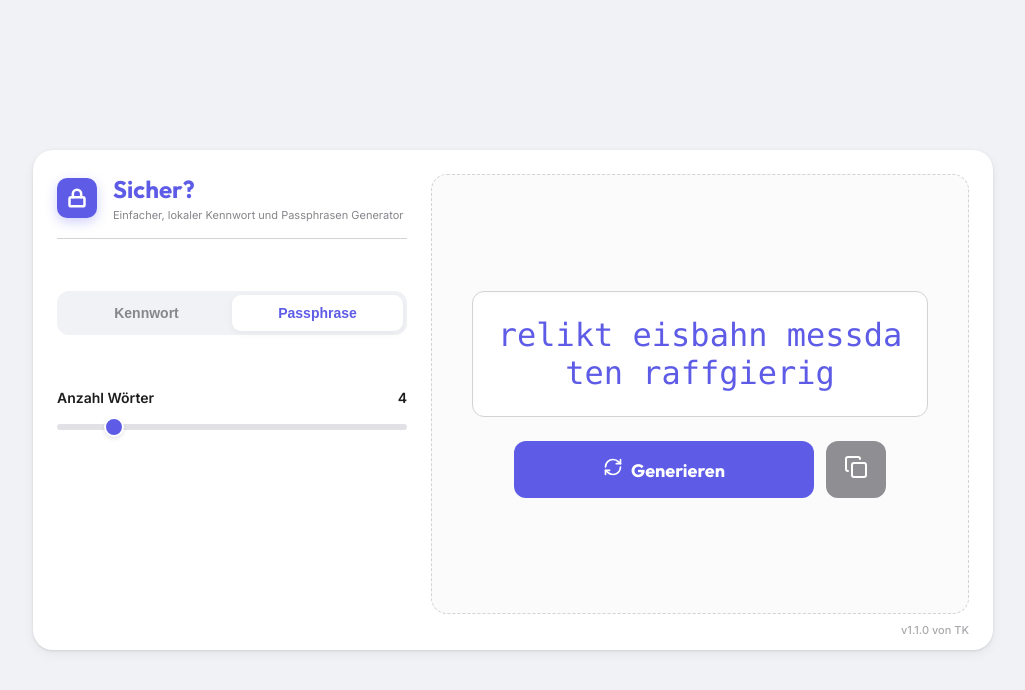
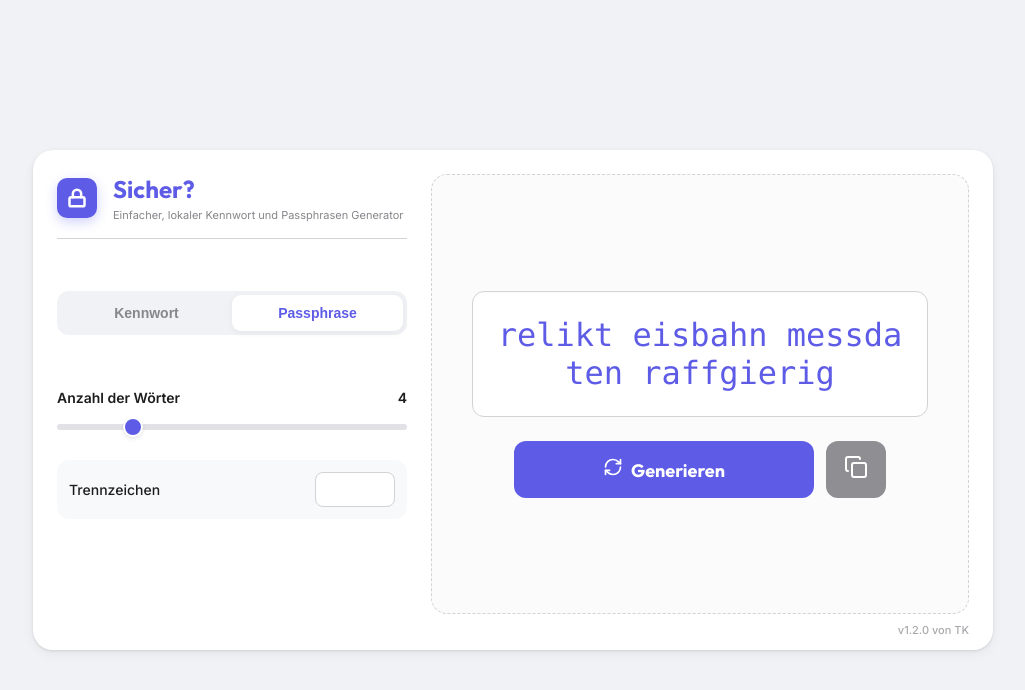
Before and after one commit to FlyingT/sicher, a React (Vite) app: page / in a window 1280 px wide. Both pictures are taken after a click on the button "Passphrase". Shown: the top 690 px of the page, without its empty margins (127-1152 px from the left). Built offline with nearby package versions, Linux system fonts and the light colour scheme.

Commit message:
Feature: Benutzerdefiniertes Trennzeichen für Passphrasen und Slider-Anpassungen (v1.2.0)

```diff
--- a/src/App.tsx
+++ b/src/App.tsx
@@ -7,6 +7,7 @@ const App: React.FC = () => {
     const [password, setPassword] = useState('');
     const [length, setLength] = useState(16);
     const [wordCount, setWordCount] = useState(4);
+    const [separator, setSeparator] = useState(' ');
     const [includeUppercase, setIncludeUppercase] = useState(true);
     const [includeNumbers, setIncludeNumbers] = useState(true);
     const [includeSymbols, setIncludeSymbols] = useState(true);
@@ -18,7 +19,7 @@ const App: React.FC = () => {
             const array = new Uint32Array(wordCount);
             window.crypto.getRandomValues(array);
             const words = Array.from(array).map(num => wordlist[num % wordlist.length]);
-            setPassword(words.join(' '));
+            setPassword(words.join(separator));
             return;
         }
 
@@ -62,7 +63,7 @@ const App: React.FC = () => {
         }
 
         setPassword(generated);
-    }, [mode, length, wordCount, includeUppercase, includeNumbers, includeSymbols, excludeConfusing]);
+    }, [mode, length, wordCount, separator, includeUppercase, includeNumbers, includeSymbols, excludeConfusing]);
 
     useEffect(() => {
         generatePassword();
@@ -153,18 +154,32 @@ const App: React.FC = () => {
                         </div>
                     </>
                 ) : (
+                    <div className="control-group">
                         <div className="slider-container">
                             <div className="slider-info">
-                            <span>Anzahl Wörter</span>
+                                <span>Anzahl der Wörter</span>
                                 <span>{wordCount}</span>
                             </div>
                             <input
                                 type="range"
                                 min="3"
-                            max="10"
+                                max="8"
                                 value={wordCount}
                                 onChange={e => setWordCount(parseInt(e.target.value))}
                             />
+                        </div>
+
+                        <div className="input-group">
+                            <span className="input-label">Trennzeichen</span>
+                            <input
+                                type="text"
+                                className="text-input"
+                                value={separator}
+                                onChange={e => setSeparator(e.target.value)}
+                                placeholder="Leerzeichen"
+                                maxLength={5}
+                            />
+                        </div>
                     </div>
                 )}
             </aside>
@@ -191,7 +206,7 @@ const App: React.FC = () => {
             </main>
             <footer className="version-indicator">
                 <a href="https://github.com/FlyingT/sicher/blob/main/CHANGELOG.md" target="_blank" rel="noopener noreferrer">
-                    v1.1.0 von TK
+                    v1.2.0 von TK
                 </a>
             </footer>
         </div>
--- a/src/index.css
+++ b/src/index.css
@@ -119,6 +119,37 @@ body {
   background: var(--bg-card);
   color: var(--primary);
   box-shadow: 0 2px 8px rgba(0, 0, 0, 0.05);
+}
+
+.input-group {
+  display: flex;
+  justify-content: space-between;
+  align-items: center;
+  padding: 12px;
+  background: #f8f9fa;
+  border-radius: var(--radius);
+  margin-top: 10px;
+}
+
+.input-label {
+  font-weight: 500;
+  font-size: 14px;
+}
+
+.text-input {
+  width: 80px;
+  padding: 8px 12px;
+  border: 1px solid var(--border);
+  border-radius: 8px;
+  font-family: inherit;
+  font-size: 14px;
+  text-align: center;
+  outline: none;
+  transition: border-color 0.2s;
+}
+
+.text-input:focus {
+  border-color: var(--primary);
 }
 
 .control-group {
```
Also changed, not shown: 2 other files (tests, documents, lock files or other folders). Lines whose indentation alone changed are shown as unchanged.
